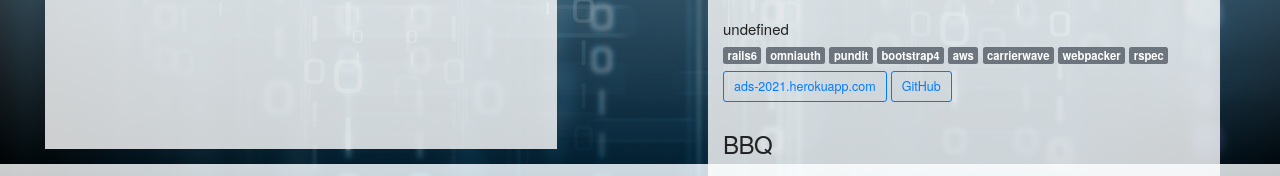
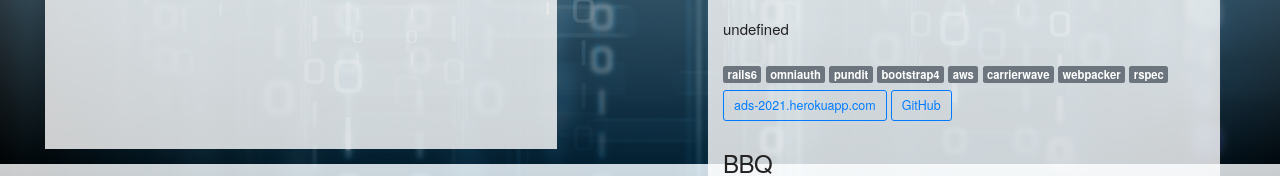
Before and after one commit to ProhorA8/cv, a plain HTML site: page index.html in a window 1280 px wide. Shown: the part 636-812 px from the top of the page. Drawn offline with nearby package versions, Linux system fonts and the light colour scheme; a web font is replaced by a local one.

Commit message:
buffer margin for badge

```diff
--- a/css/main.css
+++ b/css/main.css
@@ -18,7 +18,7 @@ body {
 
 /* отступ */
 .buffer {
-  margin-top: -5%;
+  margin-top: -1%;
 }
 
 .m_bottom {
```
